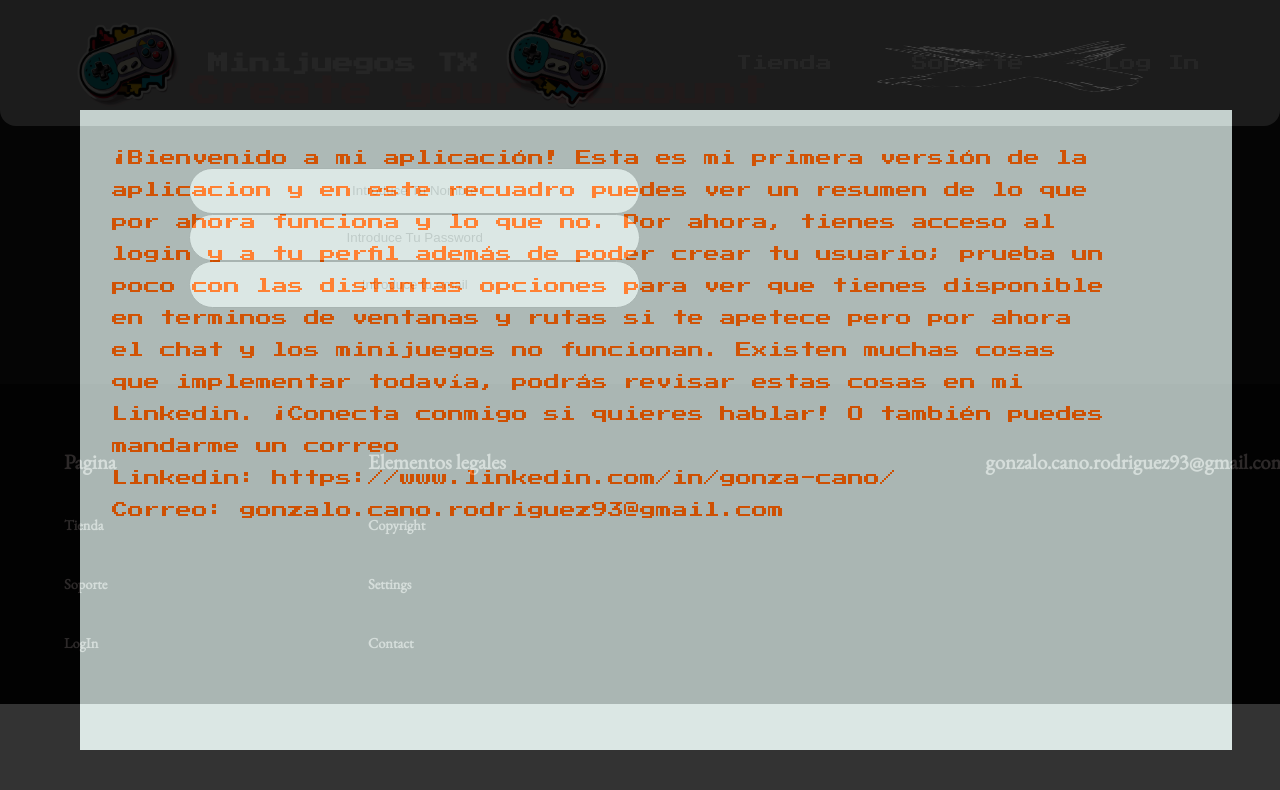
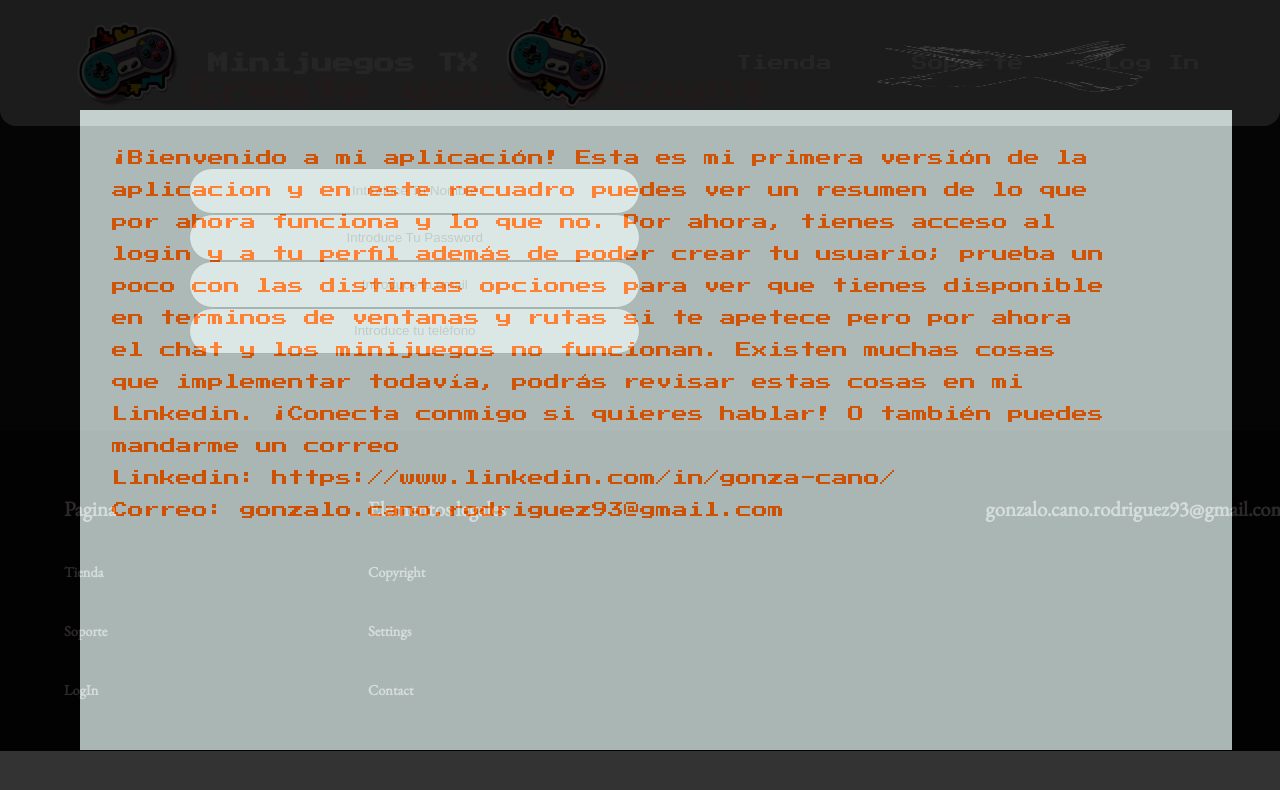
Before and after one commit to demilv/minigames, a React (Vite) app: page /newUser in a window 1280 px wide. Shown: the top 790 px of the page. Built offline with nearby package versions, Linux system fonts and the light colour scheme; no server answers.

Commit message:
Instalado Swal y funciones para añadir usuario

```diff
--- a/package.json
+++ b/package.json
@@ -23,7 +23,8 @@
     "react-redux": "^9.2.0",
     "react-router-dom": "^7.2.0",
     "redux": "^5.0.1",
-    "styled-components": "^6.1.15"
+    "styled-components": "^6.1.15",
+    "sweetalert2": "^11.17.2"
   },
   "devDependencies": {
     "@eslint/js": "^9.13.0",
--- a/src/pages/newUser/newUser.tsx
+++ b/src/pages/newUser/newUser.tsx
@@ -3,16 +3,21 @@ import { StyledCajas } from "../../styledC/generic/Boxes"
 import { StyledMain } from "../../styledC/generic/Screens"
 import { StyledTitle } from "../../styledC/generic/Text"
 import { WhiteForm } from "../../styledC/newUser/newUser"
+import { useNavigate } from "react-router-dom"
+import Swal from "sweetalert2";
 
 interface newUserData {
     name: string,
     pass: string,
-    email: string
+    email: string,
+    phone: string
 }
 
 const NewUser = () => {
 
-    const [formData, setFormData] = useState<newUserData>({name: '', password: '', email:''})
+    const [formData, setFormData] = useState<newUserData>({name: '', pass: '', email:'', phone:''})
+
+    const navigate = useNavigate()
 
     const submitForm = async (ev: React.FormEvent<HTMLFormElement>) => {
         ev.preventDefault();
@@ -30,7 +35,8 @@ const NewUser = () => {
             body: JSON.stringify({
               name: formData.name,
               pass: formData.pass,
-              email: formData.email
+              email: formData.email,
+              phone: formData.phone
             }),
           });
 
@@ -38,9 +44,20 @@ const NewUser = () => {
             console.log('Error en las credenciales');
             return;
           }
+
+          Swal.fire({
+            title: "Good job!",
+            text: "User added successfully!",
+            icon: "success",
+            timer: 3000,
+            timerProgressBar: true,
+            showConfirmButton: true
+            }).then(() => {
+                navigate("/");
+            });
     }
 
-    const changeData = async (ev: React.ChangeEvent<HTMLInputElement>, formData: newUserData) => {
+    const changeData = async (ev: React.ChangeEvent<HTMLInputElement>) => {
         const {name, value} = ev.target;
         setFormData ({...formData, [name]: value})
 
@@ -52,7 +69,8 @@ const NewUser = () => {
                 <StyledTitle>Create your account</StyledTitle>
                 <StyledCajas type="name" id="name" name="name" placeholder="Introduce Tu Nombre" onChange={changeData}></StyledCajas>
                 <StyledCajas type="password" id="pass" name="pass" placeholder="Introduce Tu Password" onChange={changeData}></StyledCajas>
-                <StyledCajas type="name" id="email" name="email" placeholder="Introduce tu email" onChange={changeData}></StyledCajas>
+                <StyledCajas type="email" id="email" name="email" placeholder="Introduce tu email" onChange={changeData}></StyledCajas>
+                <StyledCajas type="phone" id="phone" name="phone" placeholder="Introduce tu teléfono" onChange={changeData}></StyledCajas>
             </WhiteForm>
         </StyledMain>
     )
```
Also changed, not shown: 1 other file (tests, documents, lock files or other folders).
